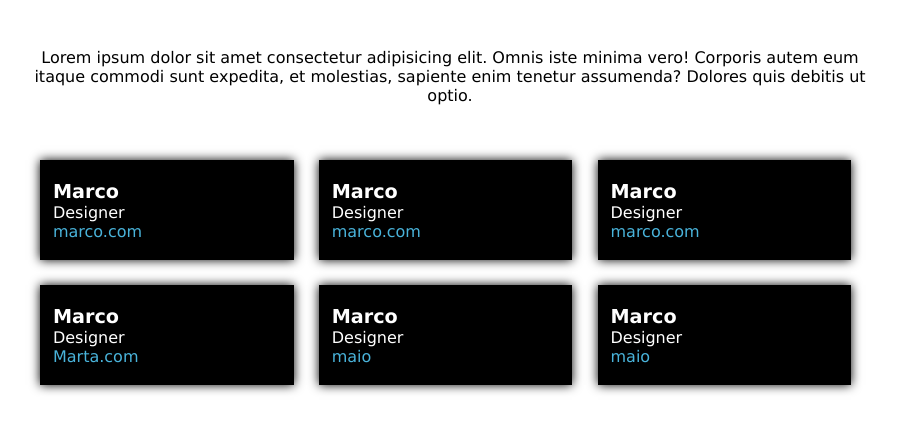
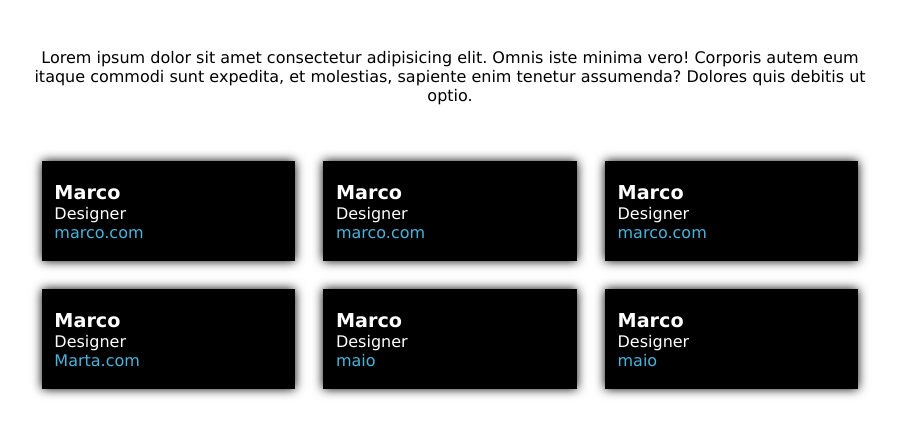
Before and after one commit to 1Pietro7D/html-css-float-cards, a plain HTML site: page index.html in a window 1280 px wide. Shown: the part 77-512 px from the top of the page, without its empty margins (190-1087 px from the left). Drawn offline with Linux system fonts and the light colour scheme.

Commit message:
correct margin container

```diff
--- a/css/style.css
+++ b/css/style.css
@@ -15,12 +15,12 @@ header,
 main {
   padding: 2%;
   width: 70%;
-  margin: 0% calc((100% - 70%) / 2);
+  margin: 0 auto;
 }
 .clearfix::after {
   content: "";
   clear: both;
-  display: block;
+  display: table;
 }
 
 .article {
@@ -30,7 +30,7 @@ main {
 .label {
   width: 30%;
   height: 100px;
-  margin: 1.5%;
+  margin: calc(10% / 6);
   background-color: #000;
   float: left;
   box-shadow: 0 0 10px #000;
@@ -58,8 +58,6 @@ header > h1 {
 .label img {
   height: 100%;
   float: left;
-  vertical-align: auto;
-  vertical-align: middle;
 }
 
 /***** /Content ******/
```
